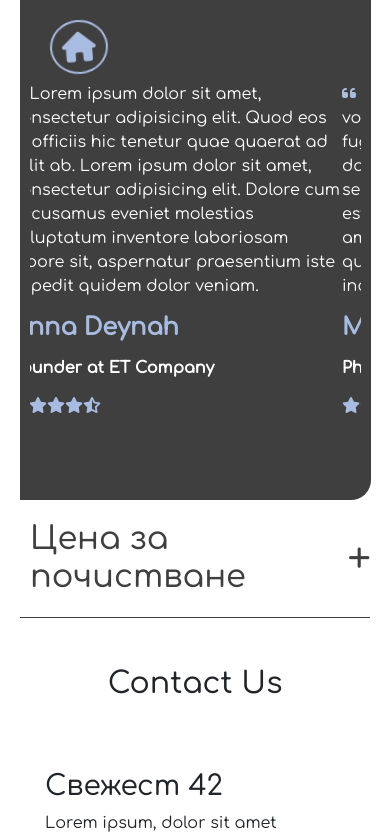
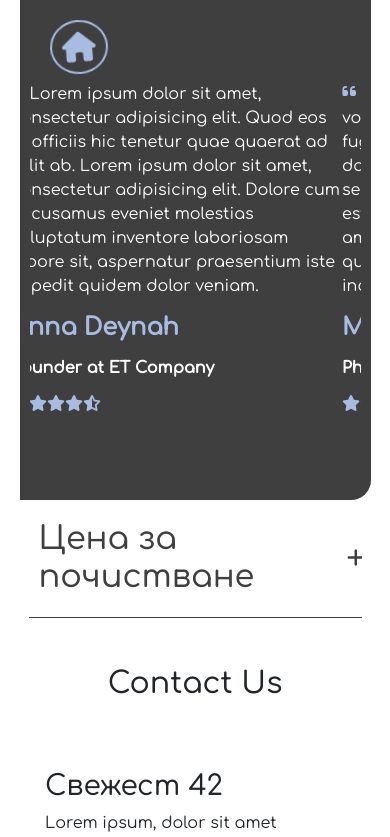
Before and after one commit to DimitarStBC/tilesandcarpets, a Vue app: page /carpets in a window 390 px wide. Shown: the top 837 px of the page. Built offline with nearby package versions, Linux system fonts and the light colour scheme.

Commit message:
more responsive fixes

```diff
--- a/src/App.vue
+++ b/src/App.vue
@@ -34,7 +34,7 @@ export default {
   font-family: "Comfortaa", cursive;
 }
 .logo {
-  width: 50px;
+  width: 60px;
   position: absolute;
   z-index: 2;
   top: 20px;
@@ -51,7 +51,9 @@ export default {
   padding: 10px;
   border-radius: 50%;
 }
-
+* {
+  overflow-x: hidden;
+}
 @keyframes vibrate {
   0% {
     transform: rotate(0deg);
--- a/src/views/Carpet.vue
+++ b/src/views/Carpet.vue
@@ -117,12 +117,14 @@ export default {
   }
   .FAQ {
     width: 100%;
+    padding: 0 10px;
+  }
+  .FAQq .fas {
+    font-size: 20px;
   }
   .FAQq {
-    width: 100%;
-  }
-  .FAQq .fas {
-    font-size: 25px;
+    width: 90%;
+    margin: auto;
   }
 }
 </style>
--- a/src/views/Parquet.vue
+++ b/src/views/Parquet.vue
@@ -117,12 +117,14 @@ export default {
   }
   .FAQ {
     width: 100%;
+    padding: 0 10px;
+  }
+  .FAQq .fas {
+    font-size: 20px;
   }
   .FAQq {
-    width: 100%;
-  }
-  .FAQq .fas {
-    font-size: 25px;
+    width: 90%;
+    margin: auto;
   }
 }
 </style>
--- a/src/views/Tiles.vue
+++ b/src/views/Tiles.vue
@@ -116,12 +116,14 @@ export default {
   }
   .FAQ {
     width: 100%;
+    padding: 0 10px;
+  }
+  .FAQq .fas {
+    font-size: 20px;
   }
   .FAQq {
-    width: 100%;
-  }
-  .FAQq .fas {
-    font-size: 25px;
+    width: 90%;
+    margin: auto;
   }
 }
 </style>
```
